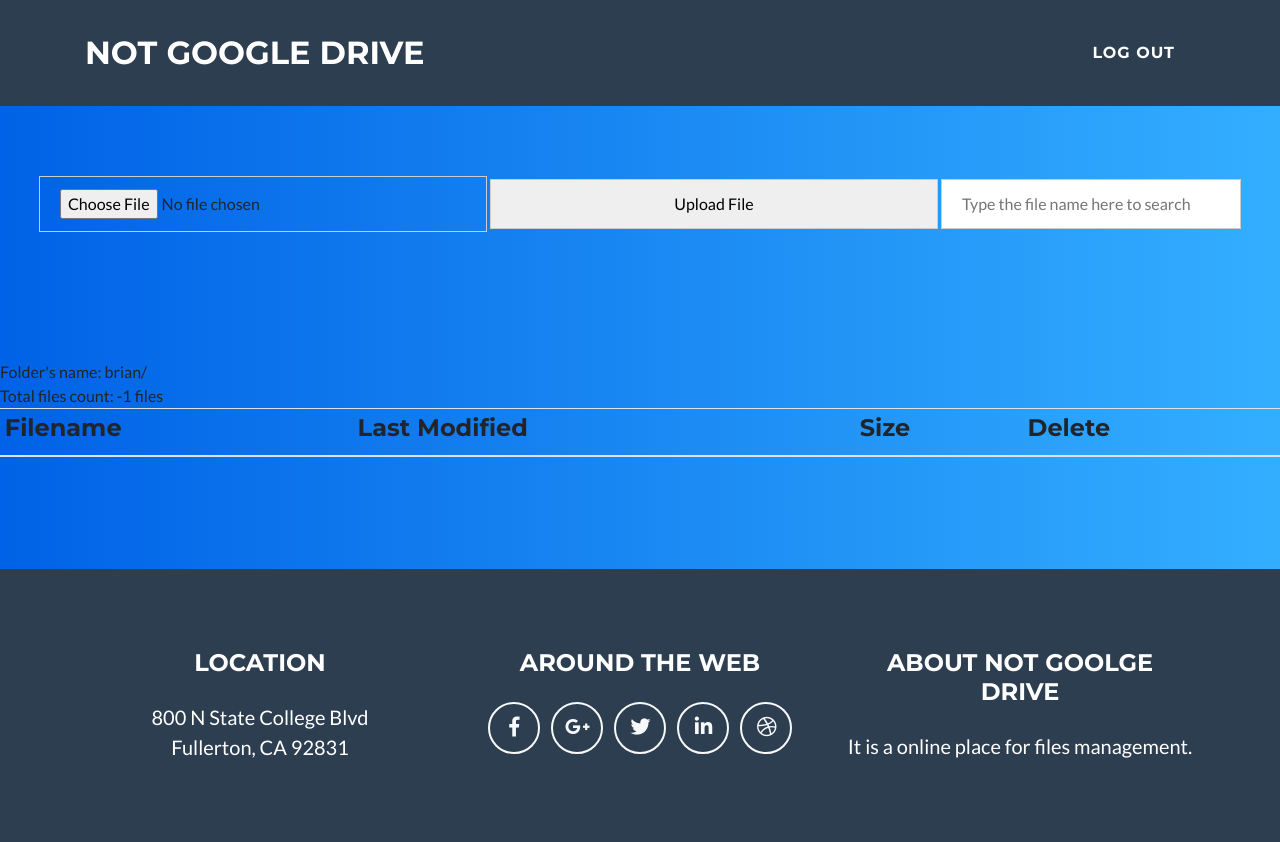
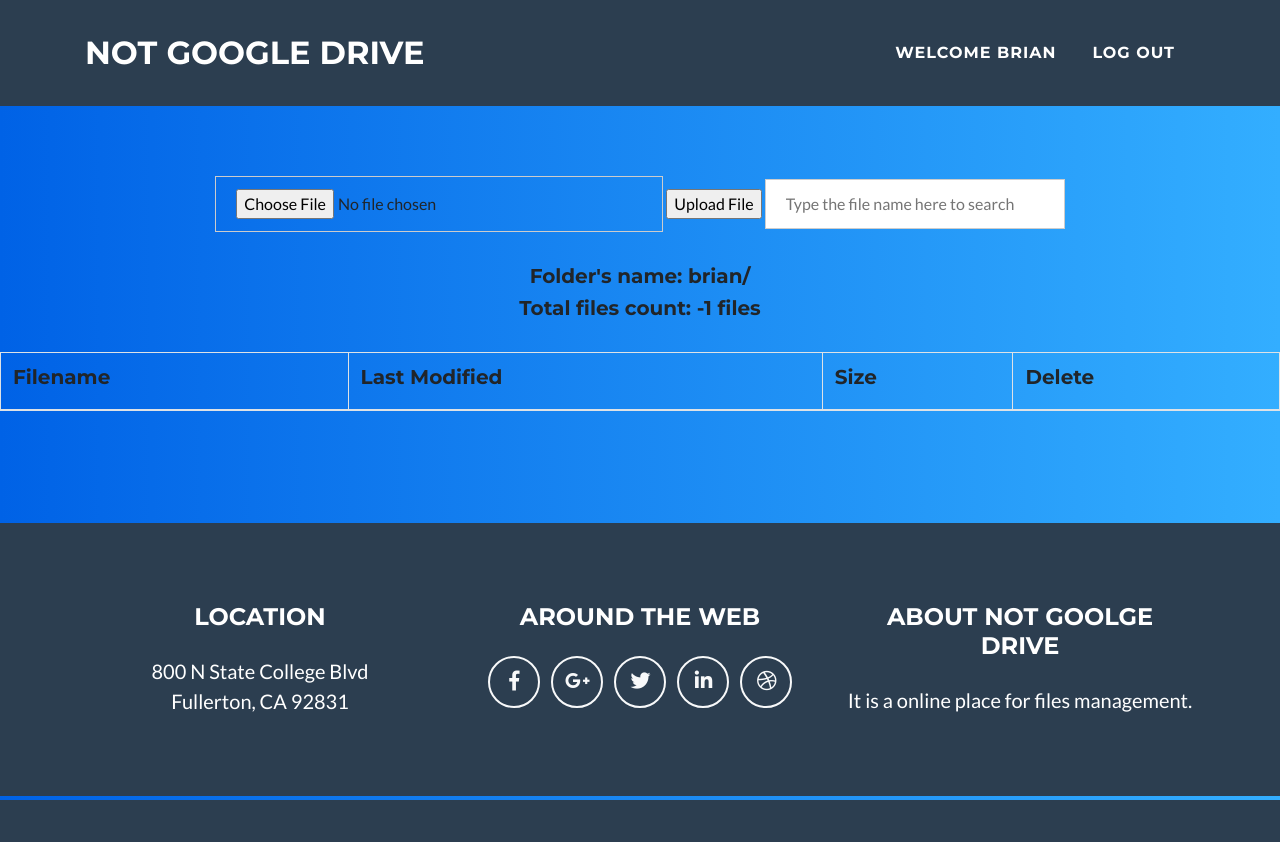
Before and after one commit to ewrybovic/Not-Google-Drive, a PHP site: page /profile.php in a window 1280 px wide. After the commit the page ends 800 px from the top, so only its background shows below. Run offline with PHP 8.4, Linux system fonts and the light colour scheme; a user stored in the database is signed in; lists and menus that the app fills with data are empty.

Commit message:
style the page

```diff
--- a/profile.php
+++ b/profile.php
@@ -41,6 +41,13 @@
       </button>
       <div class="collapse navbar-collapse" id="navbarResponsive">
         <ul class="navbar-nav ml-auto">
+          <li>
+            <?php
+              session_start();
+              $user_name = $_SESSION['login_user'];
+              echo "<a style= 'color:white;' class='nav-link py-3 px-0 px-lg-3 rounded js-scroll-trigger'>"."Welcome "."$user_name"."</a>";
+             ?>
+          </li>
           <li class="nav-item mx-0 mx-lg-1">
             <a class="nav-link py-3 px-0 px-lg-3 rounded js-scroll-trigger" href="login.html">Log Out</a>
           </li>
@@ -59,40 +66,36 @@
         <form action="php/upload.php" method="post" enctype="multipart/form-data">
           <div class="download">
             <input class="inputLogin" type="file" name="fileToUpload" id="fileToUpload" required>
-            <input class="inputLogin" type="submit" name="submit" value="Upload File">
+            <input class="upload-button" type="submit" name="submit" value="Upload File">
             <input class="inputLogin" id="input" type="text" onkeyup="SearchFunction()" placeholder="Type the file name here to search" style="width:300px;"></input>
           </div>
         </form>
-
-    <br /><br /><br />
 
     <!-- search bar -->
     <span style="width:50%">
     </span>
 
-
-    <br /><br />
-
     <!-- file list -->
-    <table class="table table-sm table-striped" style="width:100%" id="list">
+    <table class="table table-bordered"  id="list">
       <thead>
-        <tr>
-          <th><h4>Filename</h4></th>
-          <th><h4>Last Modified</h4></th>
-          <th><h4>Size</h4></th>
-          <th><h4>Delete</h4></th>
+        <tr class="table-header">
+          <th><h5>Filename</h5></th>
+          <th><h5>Last Modified</h5></th>
+          <th><h5>Size</h5></th>
+          <th><h5>Delete</h5></th>
         </tr>
         <?php
         session_start();
         $folder_name = $_SESSION['login_user'];
-        echo "Folder's name: ";
-        echo "$folder_name"."/";
         echo "<br>";
-        echo "Total files count: ";
+        echo "<h5 style='text-align:center;'>Folder's name: ";
+        echo "$folder_name"."/</h5>";
+        echo "<h5 style='text-align:center;'>Total files count: ";
         $target_dir = "users/". $_SESSION['login_user'] . "/";
         $files = scandir("$target_dir");
         $index_count = count($files)-2;
-        print ("$index_count files<br>\n");
+        print ("$index_count files<br>\n</h5>");
+        echo "<br>";
         clearstatcache();
           for ($i=2; $i < count($files) ; $i++) {
             // code...
```
